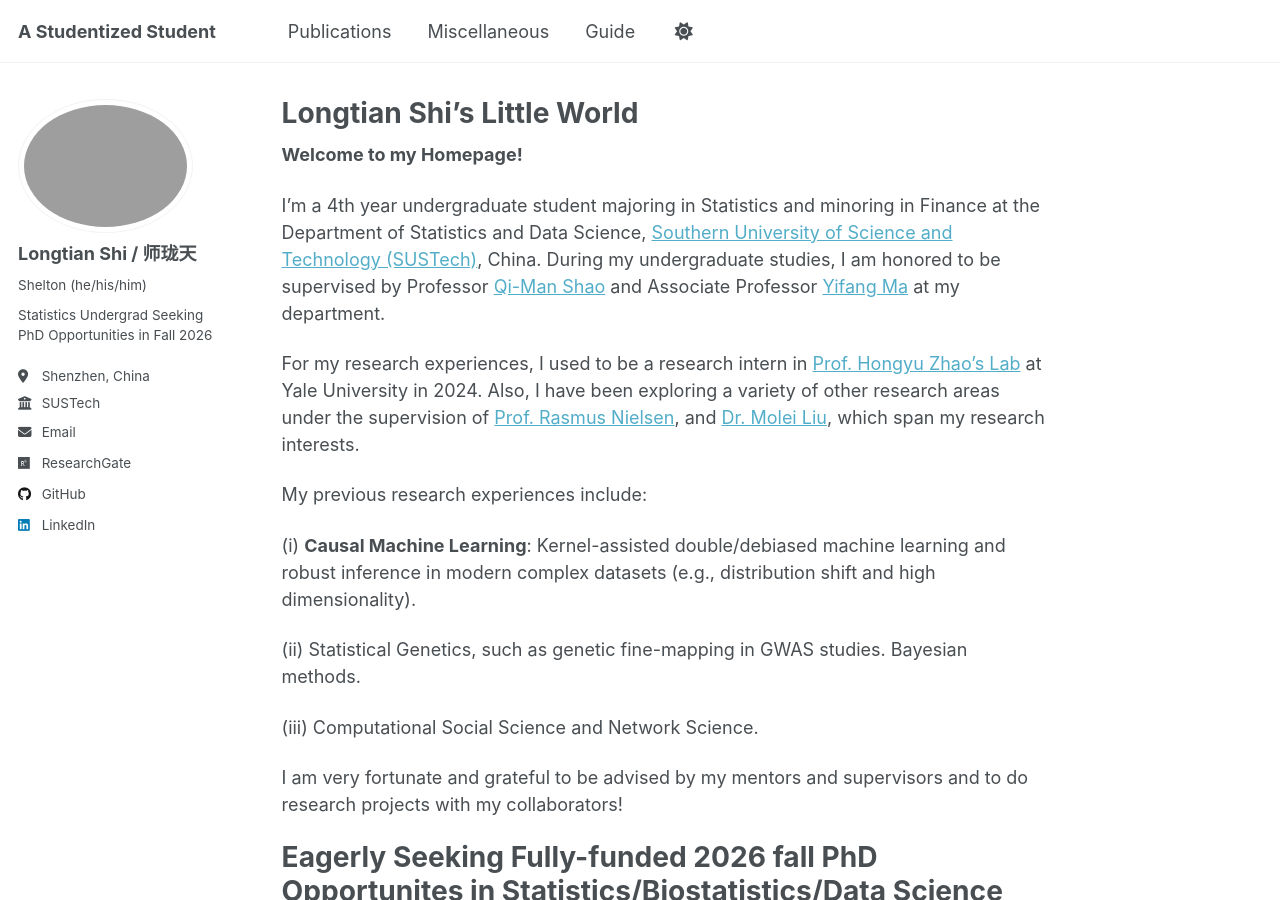
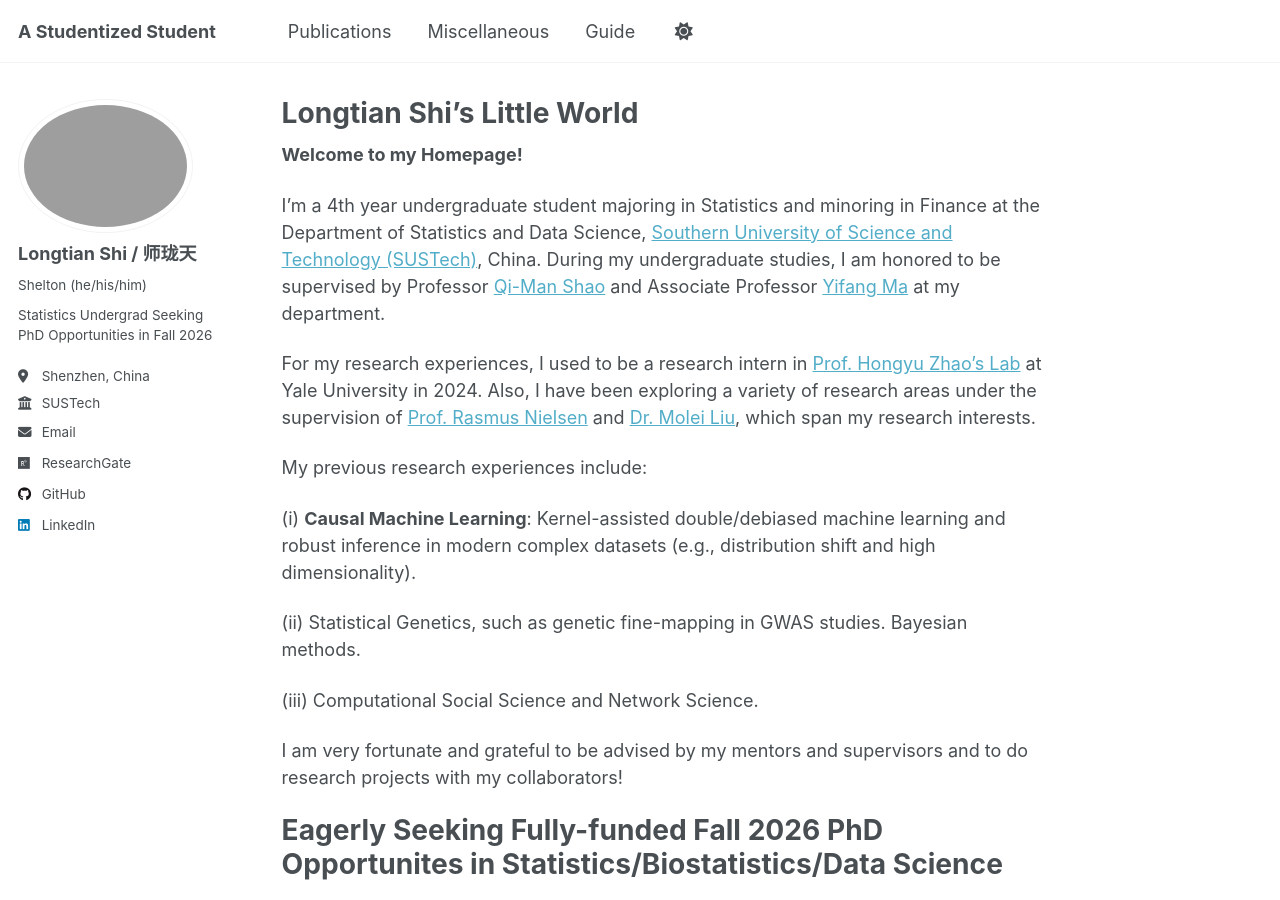
Before and after one commit to statslt/statslt.github.io, a Jekyll site: the page built from _pages/about.md, in a window 1280 px wide and 900 px high. Built offline with Jekyll 4.4.1, drawn with Linux system fonts in a browser that asks for light colours; a script that is not in the unit is left out; part of the change alters nothing that is shown.

Commit message:
Update about.md
Signed-off-by: shelton <124960483+statslt@users.noreply.github.com>

```diff
--- a/_pages/about.md
+++ b/_pages/about.md
@@ -11,7 +11,7 @@ redirect_from:
 
 I'm a 4th year undergraduate student majoring in Statistics and minoring in Finance at the Department of Statistics and Data Science, [Southern University of Science and Technology (SUSTech)](https://www.sustech.edu.cn/en/), China. During my undergraduate studies, I am honored to be supervised by Professor [Qi-Man Shao](https://www.sustech.edu.cn/en/faculties/shaoqiman.html) and Associate Professor [Yifang Ma](https://www.sustech.edu.cn/en/faculties/mayifang.html) at my department.
 
-For my research experiences, I used to be a research intern in [Prof. Hongyu Zhao's Lab](https://zhaocenter.org/) at Yale University in 2024. Also, I have been exploring a variety of other research areas under the supervision of [Prof. Rasmus Nielsen](https://statistics.berkeley.edu/people/rasmus-nielsen), and [Dr. Molei Liu](https://moleibobliu.github.io/), which span my research interests.
+For my research experiences, I used to be a research intern in [Prof. Hongyu Zhao's Lab](https://zhaocenter.org/) at Yale University in 2024. Also, I have been exploring a variety of research areas under the supervision of [Prof. Rasmus Nielsen](https://statistics.berkeley.edu/people/rasmus-nielsen) and [Dr. Molei Liu](https://moleibobliu.github.io/), which span my research interests.
 
 
 My previous research experiences include:
@@ -25,9 +25,9 @@ My previous research experiences include:
 I am very fortunate and grateful to be advised by my mentors and supervisors and to do research projects with my collaborators!
 
 
-Eagerly Seeking Fully-funded 2026 fall PhD Opportunites in Statistics/Biostatistics/Data Science
+Eagerly Seeking Fully-funded Fall 2026 PhD Opportunites in Statistics/Biostatistics/Data Science
 ======
-***Please feel free to email me if you are in want of a PhD student whose research experiences, skills and personality could align with and be a matched help of your ongoing research projects.*** We can always schedule a chat to see if there is any intersection of interest. Happy to collaborate! My updated CV is available [here](/files/Longtian_Shi_CV_12_09_2025_updated.pdf).
+***Please feel free to email me if you are in want of a PhD student whose research experiences, skills and personality could align with and be a matched help of your ongoing research projects.*** We can always schedule a chat to see if there is any intersection of interest. Happy to collaborate! My updated CV is available [here](/files/Longtian_Shi_CV_12_30_2025_updated.pdf).
 
 
 [Email](shilt2022@mail.sustech.edu.cn)/[LinkedIn](https://www.linkedin.com/in/longtian-shi-280b14315/)
```
